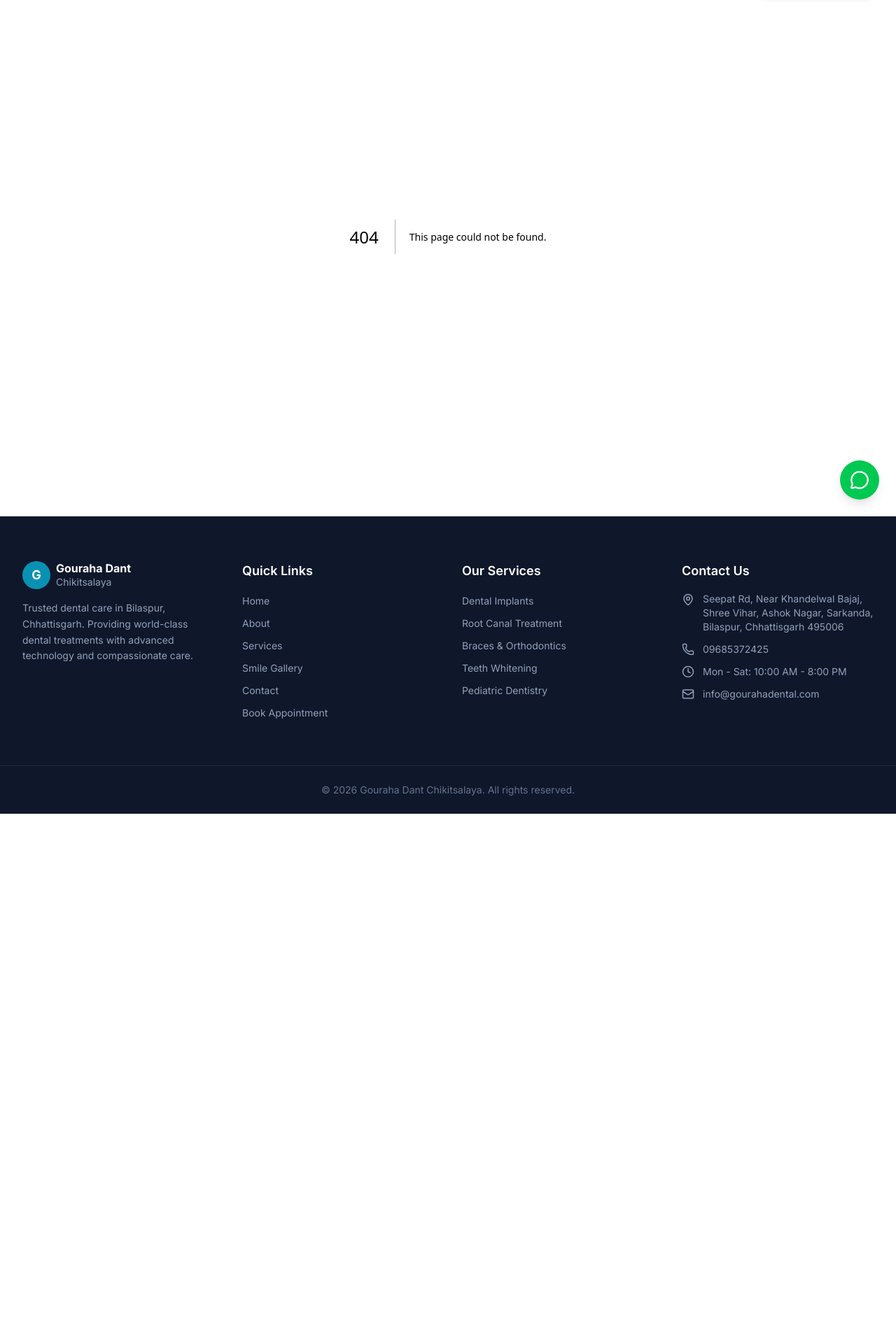
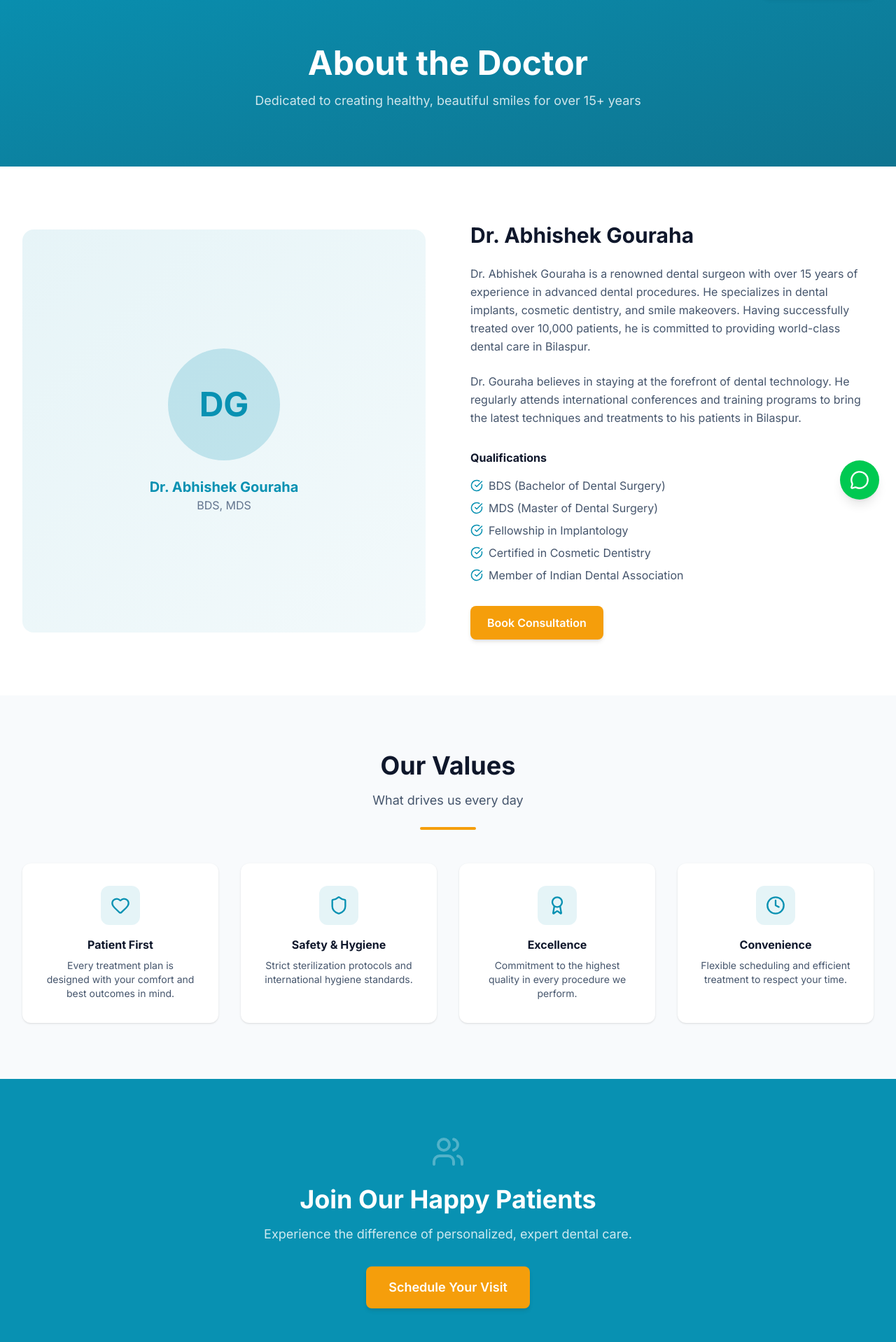
Before and after one commit to nikhildubey-23/g_dental, a Next.js app: page /about in a window 1280 px wide. Before the commit this address had no page. Shown: the part 62-1980 px from the top of the page at 70% size. Before the commit the page ends 1225 px from the top, so only its background shows below. Built offline with nearby package versions, Linux system fonts and the light colour scheme.

Commit message:
feat: add About page with doctor profile, qualifications, and values

```diff
--- /dev/null
+++ b/app/about/page.tsx
@@ -0,0 +1,127 @@
+import type { Metadata } from "next";
+import { Award, Heart, Shield, Clock, Users, CheckCircle } from "lucide-react";
+import { clinicInfo } from "@/lib/data";
+import ScrollFadeIn from "@/components/ScrollFadeIn";
+import SectionHeading from "@/components/ui/SectionHeading";
+import Button from "@/components/ui/Button";
+
+export const metadata: Metadata = {
+  title: "About Dr. Abhishek Gouraha | Gouraha Dant Chikitsalaya",
+  description: `Learn about Dr. Abhishek Gouraha — ${clinicInfo.doctor.experience} years of experience in ${clinicInfo.doctor.specialization}. Trusted dental care in Bilaspur.`,
+};
+
+const values = [
+  { icon: Heart, title: "Patient First", description: "Every treatment plan is designed with your comfort and best outcomes in mind." },
+  { icon: Shield, title: "Safety & Hygiene", description: "Strict sterilization protocols and international hygiene standards." },
+  { icon: Award, title: "Excellence", description: "Commitment to the highest quality in every procedure we perform." },
+  { icon: Clock, title: "Convenience", description: "Flexible scheduling and efficient treatment to respect your time." },
+];
+
+const qualifications = [
+  "BDS (Bachelor of Dental Surgery)",
+  "MDS (Master of Dental Surgery)",
+  "Fellowship in Implantology",
+  "Certified in Cosmetic Dentistry",
+  "Member of Indian Dental Association",
+];
+
+export default function AboutPage() {
+  return (
+    <>
+      {/* Hero */}
+      <section className="pt-32 pb-20 bg-gradient-to-br from-primary to-primary-dark text-white">
+        <div className="max-w-7xl mx-auto px-4 sm:px-6 lg:px-8 text-center">
+          <h1 className="text-4xl md:text-5xl font-bold mb-4">About the Doctor</h1>
+          <p className="text-white/80 text-lg max-w-2xl mx-auto">
+            Dedicated to creating healthy, beautiful smiles for over {clinicInfo.doctor.experience} years
+          </p>
+        </div>
+      </section>
+
+      {/* Doctor Profile */}
+      <section className="py-20 bg-white">
+        <div className="max-w-7xl mx-auto px-4 sm:px-6 lg:px-8">
+          <div className="grid grid-cols-1 lg:grid-cols-2 gap-16 items-center">
+            <ScrollFadeIn>
+              <div className="aspect-square bg-gradient-to-br from-primary/10 to-primary/5 rounded-2xl flex items-center justify-center">
+                <div className="text-center text-primary">
+                  <div className="w-40 h-40 bg-primary/20 rounded-full mx-auto mb-6 flex items-center justify-center">
+                    <span className="text-5xl font-bold">DG</span>
+                  </div>
+                  <p className="text-xl font-bold">{clinicInfo.doctor.name}</p>
+                  <p className="text-slate-500">{clinicInfo.doctor.degree}</p>
+                </div>
+              </div>
+            </ScrollFadeIn>
+
+            <ScrollFadeIn delay={0.2}>
+              <div>
+                <h2 className="text-3xl font-bold text-slate-900 mb-6">
+                  {clinicInfo.doctor.name}
+                </h2>
+                <p className="text-slate-600 leading-relaxed mb-6">
+                  {clinicInfo.doctor.bio}
+                </p>
+                <p className="text-slate-600 leading-relaxed mb-8">
+                  Dr. Gouraha believes in staying at the forefront of dental technology.
+                  He regularly attends international conferences and training programs to
+                  bring the latest techniques and treatments to his patients in Bilaspur.
+                </p>
+
+                <h3 className="font-bold text-slate-900 mb-4">Qualifications</h3>
+                <ul className="space-y-2 mb-8">
+                  {qualifications.map((qual) => (
+                    <li key={qual} className="flex items-center gap-2 text-slate-600">
+                      <CheckCircle size={18} className="text-primary shrink-0" />
+                      {qual}
+                    </li>
+                  ))}
+                </ul>
+
+                <Button href="/book-appointment">Book Consultation</Button>
+              </div>
+            </ScrollFadeIn>
+          </div>
+        </div>
+      </section>
+
+      {/* Values */}
+      <section className="py-20 bg-surface">
+        <div className="max-w-7xl mx-auto px-4 sm:px-6 lg:px-8">
+          <SectionHeading title="Our Values" subtitle="What drives us every day" />
+          <div className="grid grid-cols-1 md:grid-cols-2 lg:grid-cols-4 gap-8">
+            {values.map((value, index) => (
+              <ScrollFadeIn key={value.title} delay={index * 0.1}>
+                <div className="bg-white rounded-xl p-8 text-center shadow-sm h-full">
+                  <div className="w-14 h-14 bg-primary/10 rounded-xl flex items-center justify-center mx-auto mb-4">
+                    <value.icon className="text-primary" size={28} />
+                  </div>
+                  <h3 className="font-bold text-slate-900 mb-2">{value.title}</h3>
+                  <p className="text-slate-600 text-sm">{value.description}</p>
+                </div>
+              </ScrollFadeIn>
+            ))}
+          </div>
+        </div>
+      </section>
+
+      {/* Clinic CTA */}
+      <section className="py-20 bg-primary">
+        <div className="max-w-4xl mx-auto px-4 text-center">
+          <ScrollFadeIn>
+            <Users className="text-white/30 mx-auto mb-6" size={48} />
+            <h2 className="text-3xl md:text-4xl font-bold text-white mb-4">
+              Join Our Happy Patients
+            </h2>
+            <p className="text-white/80 text-lg mb-8">
+              Experience the difference of personalized, expert dental care.
+            </p>
+            <Button href="/book-appointment" size="lg">
+              Schedule Your Visit
+            </Button>
+          </ScrollFadeIn>
+        </div>
+      </section>
+    </>
+  );
+}
```
